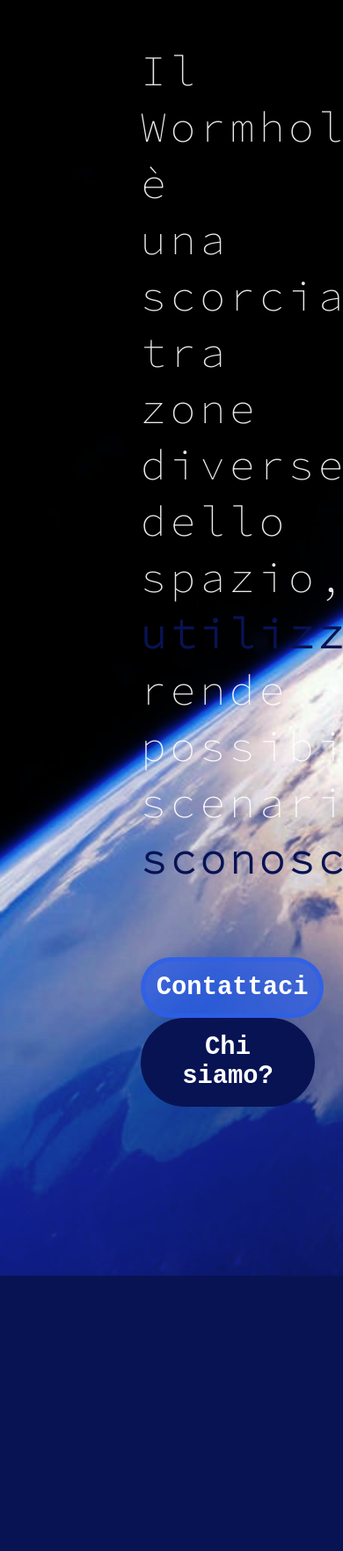
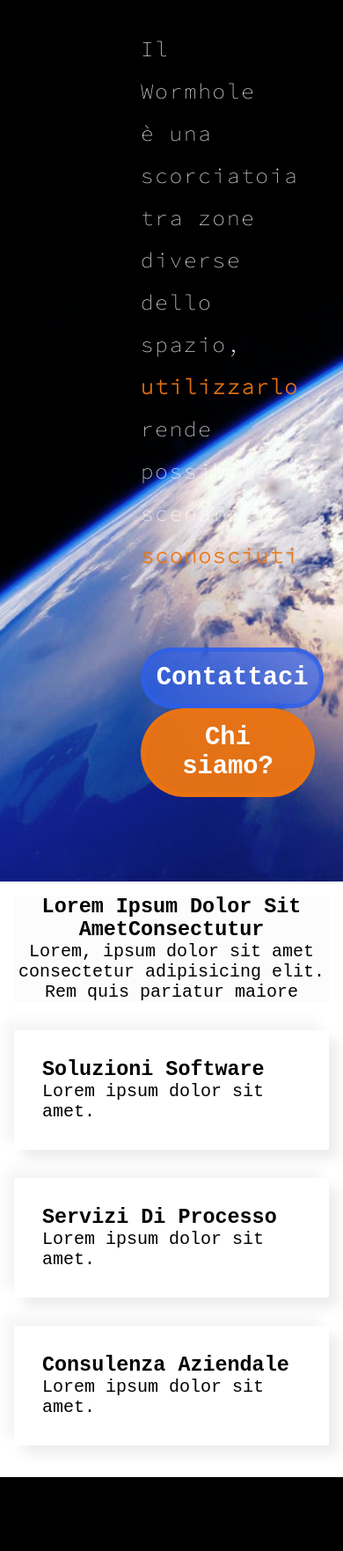
Before and after one commit to smuslija/wormhole, a PHP site: page / in a window 390 px wide; the page is wider, and only the part inside the window is pictured. Shown: the part 90-1853 px from the top of that part at 88% size. After the commit the page ends 1769 px from the top of that part, so only its background shows below. Run offline with PHP 8.4, Linux system fonts and the light colour scheme; some libraries are stand-ins or nearby versions.

Commit message:
parrallx scrolling

```diff
--- a/wormhole/views/css/styles.css
+++ b/wormhole/views/css/styles.css
@@ -3,7 +3,7 @@
 :root {
   --bg-black: #071566e1;
   --bg-blue: #2d60ebb6;
-  --main-hot: #081353;
+  --main-hot: #eb7412f6;
   --bg--main-white: #fcfcfcfa;
 }
 
@@ -103,32 +103,6 @@ body {
   border: 2px solid black;
 }
 
-@media (max-width: 768px) {
-  .wrapper {
-    display: flex;
-    flex-direction: column;
-    align-items: center;
-    width: 100%;
-  }
-  .container {
-    display: flex;
-    flex-direction: column;
-    align-items: center;
-    width: 100%;
-    margin-bottom: 20px;
-  }
-
-  .private-form {
-    margin-bottom: 20px;
-    padding: 20px 0;
-  }
-
-  .private-list,
-  .private-form {
-    max-width: 90%;
-  }
-}
-
 /* Banner */
 .banner {
   color: rgba(255, 255, 255, 0.911);
@@ -140,6 +114,7 @@ body {
   background-image: url("./img/satelite.jpg");
   background-repeat: no-repeat;
   background-size: cover;
+  background-attachment: fixed;
 }
 
 .banner-title {
@@ -212,21 +187,19 @@ body {
   align-items: center;
   justify-content: space-evenly;
   padding: 4rem 0;
-
 }
-.presentation-cards-wrapper>h3, .presentation-cards-wrapper>p{
-  font-family: 'Montserrat', sans-serif;
+.presentation-cards-wrapper > h3,
+.presentation-cards-wrapper > p {
+  font-family: "Montserrat", sans-serif;
   color: rgba(255, 255, 255, 0.966);
 }
 
-.presentation-wrapper-header{
+.presentation-wrapper-header {
   display: grid;
   grid-template-columns: 1fr 1fr;
   text-align: center;
   padding: 2em 0;
-  background-color: var(--main-hot);
-  padding-bottom:25rem;
-  padding-top:25rem;
+  background-color: var(--bg--main-white);
 }
 .presentation-card {
   border-radius: 0.2rem;
@@ -235,10 +208,56 @@ body {
   padding: 2rem;
 }
 
-
-.container{
+.container {
   display: flex;
   flex-direction: column;
 }
 
-/* Generale * /
+@media (max-width: 768px) {
+  .wrapper {
+    display: flex;
+    flex-direction: column;
+    align-items: center;
+    width: 100%;
+  }
+  .container {
+    display: flex;
+    flex-direction: column;
+    align-items: center;
+    width: 100%;
+    margin-bottom: 20px;
+  }
+
+  .private-form {
+    margin-bottom: 20px;
+    padding: 20px 0;
+  }
+
+  .private-list,
+  .private-form {
+    max-width: 90%;
+  }
+
+  .banner {
+    padding-top: 2rem;
+
+    padding-bottom: 6rem;
+  }
+
+  .banner-title {
+    font-size: 1.5rem;
+    font-weight: 100;
+    letter-spacing: 0.12rem;
+    line-height: 3rem;
+    font-family: "Source Code Pro", monospace;
+
+    max-width: 60%;
+  }
+
+  .presentation-cards-wrapper,
+  .presentation-wrapper-header {
+    grid-template-columns: 1fr;
+    margin: 1rem;
+    padding: 0;
+  }
+}
--- a/wormhole/views/home.php
+++ b/wormhole/views/home.php
@@ -1,4 +1,5 @@
 <main>
+
     <div class="banner">
         <h3 class="banner-title">
             Il Wormhole è una scorciatoia tra zone diverse dello spazio,
@@ -9,7 +10,7 @@
             <button class=" cta">Chi siamo?</button>
         </div>
     </div>
-    </div>
+
 
    <div class="container">
     <div class="presentation-wrapper-header">
```
Also changed, not shown: wormhole/views/css/img/pattern.jpg (added).
